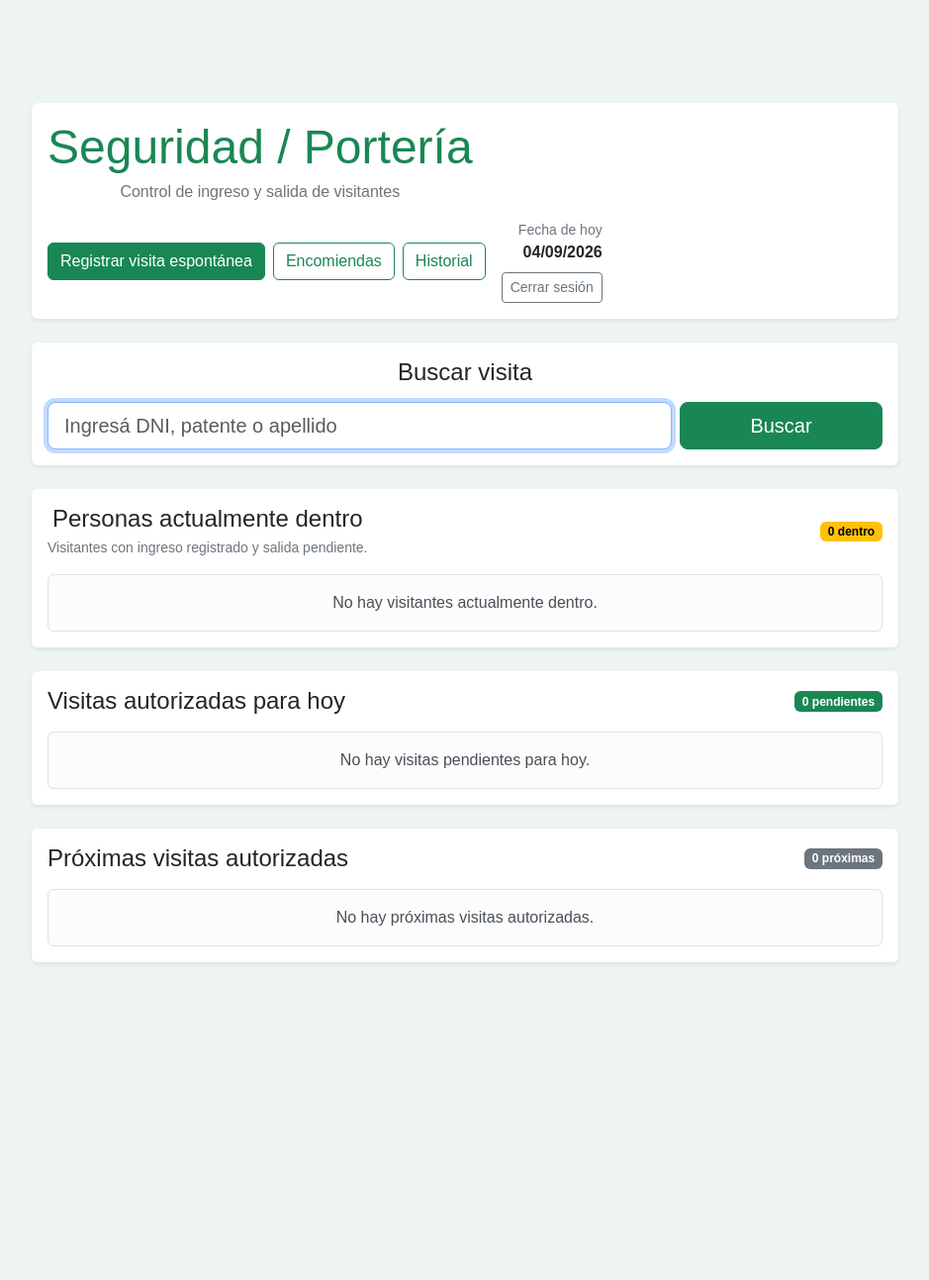
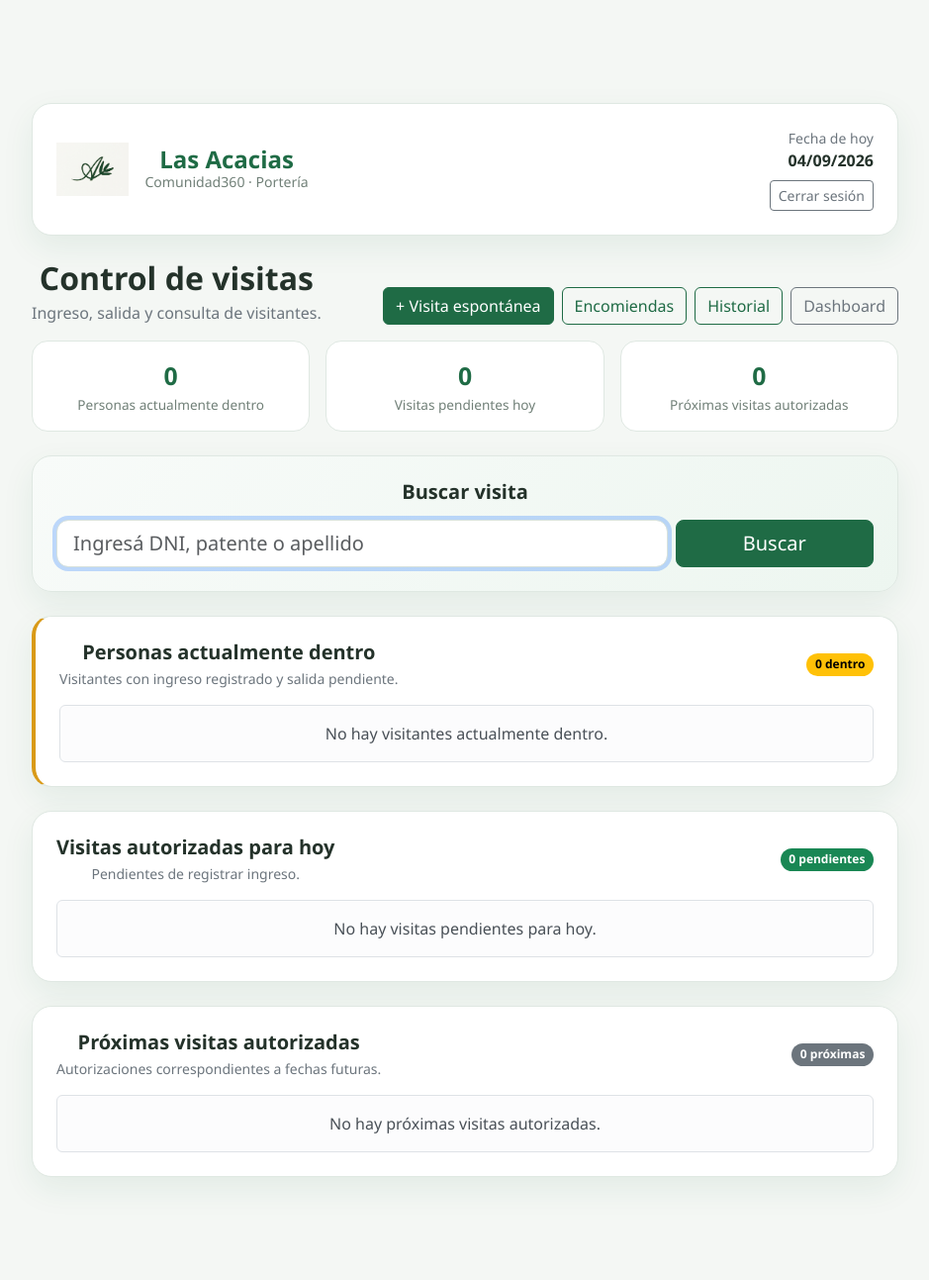
Before and after one commit to rodrigocesantiago-arg/LasAcaciasHudson, a Django app: page /seguridad/visitas/ in a window 1280 px wide. Shown: the whole page at 99% size, without its empty margins (170-1109 px from the left). Before the commit the page ends 973 px from the top, so only its background shows below. Run offline with Django 5.2, Linux system fonts and the light colour scheme; a user stored in the database is signed in; tables that the repository leaves empty hold one stand-in row (values such as "Sample post").

Commit message:
Redisenar control de visitas de porteria

```diff
--- a/backend/core/templates/core/seguridad_visitas.html
+++ b/backend/core/templates/core/seguridad_visitas.html
@@ -2,283 +2,128 @@
 <!DOCTYPE html>
 <html lang="es">
 <head>
-    <meta charset="UTF-8">
-    <meta name="viewport" content="width=device-width, initial-scale=1.0">
-    <title>Comunidad360 - Seguridad</title>
-    <link href="https://cdn.jsdelivr.net/npm/bootstrap@5.3.7/dist/css/bootstrap.min.css" rel="stylesheet">
-    <link rel="stylesheet" href="{% static 'core/css/styles.css' %}">
+<meta charset="UTF-8"><meta name="viewport" content="width=device-width, initial-scale=1.0">
+<title>Las Acacias - Control de visitas</title>
+<link href="https://cdn.jsdelivr.net/npm/bootstrap@5.3.7/dist/css/bootstrap.min.css" rel="stylesheet">
+<link rel="stylesheet" href="{% static 'core/css/styles.css' %}">
+
+<style>
+:root {
+  --verde: #1f6b45;
+  --verde-oscuro: #155236;
+  --verde-suave: #eaf4ee;
+  --fondo: #f4f7f4;
+  --texto: #24322a;
+  --borde: #dfe8e2;
+}
+body { background: var(--fondo); color: var(--texto); font-family: "Segoe UI", Arial, sans-serif; }
+.topbar, .panel { background:#fff; border:1px solid var(--borde); border-radius:20px; box-shadow:0 12px 32px rgba(31,107,69,.08); }
+.brand-logo { height:54px; width:auto; }
+.brand-title { font-weight:750; color:var(--verde); line-height:1.05; }
+.brand-sub { color:#718078; font-size:.88rem; }
+.page-title, .section-title { font-weight:750; }
+.metric { background:#fff; border:1px solid var(--borde); border-radius:16px; padding:16px 18px; height:100%; }
+.metric-number { font-size:1.55rem; font-weight:800; color:var(--verde); }
+.metric-label { color:#718078; font-size:.85rem; }
+.btn-success { background:var(--verde); border-color:var(--verde); }
+.btn-success:hover { background:var(--verde-oscuro); border-color:var(--verde-oscuro); }
+.btn-outline-success { color:var(--verde); border-color:var(--verde); }
+.btn-outline-success:hover { background:var(--verde); border-color:var(--verde); }
+.form-control, .form-select, textarea { border-radius:12px !important; border-color:#d8e2dc !important; }
+.table thead th { color:#617068; font-size:.78rem; text-transform:uppercase; letter-spacing:.035em; white-space:nowrap; }
+.table td { vertical-align:middle; }
+.badge { border-radius:999px; padding:.48em .72em; }
+.search-box { background:linear-gradient(135deg,#f8fbf9,#edf6f0); }
+.inside-panel { border-left:4px solid #d99a18; }
+@media (max-width:767px) {
+  .brand-logo { height:44px; }
+  .topbar,.panel { border-radius:16px; }
+}
+</style>
 </head>
-<body>
-<div class="container py-4">
+<body><div class="container py-4">
+<header class="topbar p-3 p-md-4 mb-4">
+<div class="d-flex justify-content-between align-items-center flex-wrap gap-3">
+<div class="d-flex align-items-center gap-3">
+<img src="{% static 'core/img/las_acacias_logo.png' %}" class="brand-logo" alt="Las Acacias">
+<div><div class="brand-title fs-4">Las Acacias</div><div class="brand-sub">Comunidad360 · Portería</div></div>
+</div>
+<div class="text-end"><div class="small text-secondary">Fecha de hoy</div><div class="fw-bold">{{ hoy|date:"d/m/Y" }}</div>
+<a href="{% url 'logout' %}" class="btn btn-outline-secondary btn-sm mt-2">Cerrar sesión</a></div>
+</div></header>
 
-    <div class="card shadow-sm border-0 mb-4">
-        <div class="card-body">
-            <div class="d-flex justify-content-between align-items-center flex-wrap gap-3">
-                <div>
-                    <h1 class="text-success mb-1">Seguridad / Portería</h1>
-                    <div class="text-secondary">Control de ingreso y salida de visitantes</div>
-                </div>
+<div class="d-flex justify-content-between align-items-end flex-wrap gap-3 mb-3">
+<div><h1 class="page-title h2 mb-1">Control de visitas</h1><div class="text-secondary">Ingreso, salida y consulta de visitantes.</div></div>
+<div class="d-flex gap-2 flex-wrap">
+<a href="{% url 'visita_espontanea' %}" class="btn btn-success">+ Visita espontánea</a>
+<a href="{% url 'seguridad_encomiendas' %}" class="btn btn-outline-success">Encomiendas</a>
+<a href="{% url 'historial_seguridad' %}" class="btn btn-outline-success">Historial</a>
+<a href="{% url 'seguridad_dashboard' %}" class="btn btn-outline-secondary">Dashboard</a>
+</div></div>
 
-                <div class="d-flex align-items-center gap-3 flex-wrap justify-content-end">
-                    <div class="d-flex gap-2 flex-wrap">
-                        <a href="{% url 'visita_espontanea' %}" class="btn btn-success">
-                            Registrar visita espontánea
-                        </a>
-                        <a href="{% url 'seguridad_encomiendas' %}" class="btn btn-outline-success">
-                            Encomiendas
-                        </a>
-                        <a href="{% url 'historial_seguridad' %}" class="btn btn-outline-success">
-                            Historial
-                        </a>
-                    </div>
+<div class="row g-3 mb-4">
+<div class="col-6 col-lg-4"><div class="metric"><div class="metric-number">{{ personas_dentro|length }}</div><div class="metric-label">Personas actualmente dentro</div></div></div>
+<div class="col-6 col-lg-4"><div class="metric"><div class="metric-number">{{ visitas_hoy|length }}</div><div class="metric-label">Visitas pendientes hoy</div></div></div>
+<div class="col-12 col-lg-4"><div class="metric"><div class="metric-number">{{ proximas_visitas|length }}</div><div class="metric-label">Próximas visitas autorizadas</div></div></div>
+</div>
 
-                    <div class="text-end">
-                        <div class="small text-secondary">Fecha de hoy</div>
-                        <div class="fw-bold">{{ hoy|date:"d/m/Y" }}</div>
-                        <a href="{% url 'logout' %}" class="btn btn-outline-secondary btn-sm mt-2">
-                            Cerrar sesión
-                        </a>
-                    </div>
-                </div>
-            </div>
-        </div>
-    </div>
+<section class="panel search-box p-3 p-md-4 mb-4">
+<h2 class="section-title h5 mb-3">Buscar visita</h2>
+<form method="get"><div class="row g-2">
+<div class="col-md-9"><input type="text" name="q" value="{{ busqueda }}" class="form-control form-control-lg" placeholder="Ingresá DNI, patente o apellido" autofocus></div>
+<div class="col-md-3 d-grid"><button type="submit" class="btn btn-success btn-lg">Buscar</button></div>
+</div></form>
+{% if busqueda %}<div class="mt-3"><a href="{% url 'seguridad_visitas' %}" class="btn btn-outline-secondary btn-sm">Limpiar búsqueda</a></div>{% endif %}
+</section>
 
-    <div class="card shadow-sm border-0 mb-4">
-        <div class="card-body">
-            <h4 class="mb-3">Buscar visita</h4>
-            <form method="get">
-                <div class="row g-2">
-                    <div class="col-md-9">
-                        <input type="text" name="q" value="{{ busqueda }}"
-                               class="form-control form-control-lg"
-                               placeholder="Ingresá DNI, patente o apellido" autofocus>
-                    </div>
-                    <div class="col-md-3 d-grid">
-                        <button type="submit" class="btn btn-success btn-lg">Buscar</button>
-                    </div>
-                </div>
-            </form>
+<section class="panel inside-panel p-3 p-md-4 mb-4">
+<div class="d-flex justify-content-between align-items-center mb-3 flex-wrap gap-2">
+<div><h2 class="section-title h5 mb-1">Personas actualmente dentro</h2><div class="text-secondary small">Visitantes con ingreso registrado y salida pendiente.</div></div>
+<span class="badge text-bg-warning">{{ personas_dentro|length }} dentro</span></div>
+{% if personas_dentro %}
+<div class="table-responsive"><table class="table table-hover align-middle mb-0">
+<thead><tr><th>Visitante</th><th>DNI</th><th>Patente</th><th>Lote</th><th>Ingreso</th><th>Acción</th></tr></thead><tbody>
+{% for visita in personas_dentro %}<tr>
+<td class="fw-bold">{{ visita.apellido }}, {{ visita.nombre }}</td><td>{{ visita.dni }}</td>
+<td>{% if visita.patente %}<span class="badge text-bg-dark">{{ visita.patente }}</span>{% else %}<span class="text-secondary">—</span>{% endif %}</td>
+<td><span class="fw-bold">{{ visita.lote.numero }}</span>{% if visita.lote.apellido_familia %}<div class="small text-secondary">{{ visita.lote.apellido_familia }}</div>{% endif %}</td>
+<td><div class="fw-bold">{{ visita.fecha_hora_ingreso|date:"H:i" }}</div><div class="small text-secondary">{{ visita.fecha_hora_ingreso|date:"d/m/Y" }}</div></td>
+<td><form method="post" action="{% url 'registrar_salida' visita.id %}" class="m-0">{% csrf_token %}<button type="submit" class="btn btn-danger btn-sm">Registrar salida</button></form></td>
+</tr>{% endfor %}</tbody></table></div>
+{% else %}<div class="alert alert-light border mb-0">No hay visitantes actualmente dentro.</div>{% endif %}
+</section>
 
-            {% if busqueda %}
-                <div class="mt-3">
-                    <a href="{% url 'seguridad_visitas' %}" class="btn btn-outline-secondary btn-sm">
-                        Limpiar búsqueda
-                    </a>
-                </div>
-            {% endif %}
-        </div>
-    </div>
+<section class="panel p-3 p-md-4 mb-4">
+<div class="d-flex justify-content-between align-items-center mb-3 flex-wrap gap-2">
+<div><h2 class="section-title h5 mb-1">Visitas autorizadas para hoy</h2><div class="text-secondary small">Pendientes de registrar ingreso.</div></div>
+<span class="badge text-bg-success">{{ visitas_hoy|length }} pendiente{{ visitas_hoy|length|pluralize }}</span></div>
+{% if visitas_hoy %}
+<div class="table-responsive"><table class="table table-hover align-middle mb-0">
+<thead><tr><th>Visitante</th><th>DNI</th><th>Patente</th><th>Lote</th><th>Evento</th><th>Acción</th></tr></thead><tbody>
+{% for visita in visitas_hoy %}<tr>
+<td class="fw-bold">{{ visita.apellido }}, {{ visita.nombre }}</td><td>{{ visita.dni }}</td>
+<td>{% if visita.patente %}<span class="badge text-bg-dark">{{ visita.patente }}</span>{% else %}<span class="text-secondary">—</span>{% endif %}</td>
+<td><span class="fw-bold">{{ visita.lote.numero }}</span>{% if visita.lote.apellido_familia %}<div class="small text-secondary">{{ visita.lote.apellido_familia }}</div>{% endif %}</td>
+<td>{% if visita.evento %}{{ visita.evento }}{% else %}<span class="text-secondary">—</span>{% endif %}</td>
+<td><form method="post" action="{% url 'registrar_ingreso' visita.id %}" class="m-0">{% csrf_token %}<button type="submit" class="btn btn-success btn-sm">Registrar ingreso</button></form></td>
+</tr>{% endfor %}</tbody></table></div>
+{% else %}<div class="alert alert-light border mb-0">{% if busqueda %}No hay visitas de hoy que coincidan con la búsqueda.{% else %}No hay visitas pendientes para hoy.{% endif %}</div>{% endif %}
+</section>
 
-    <div class="card shadow-sm border-0 mb-4">
-        <div class="card-body">
-            <div class="d-flex justify-content-between align-items-center mb-3 flex-wrap gap-2">
-                <div>
-                    <h4 class="mb-1">Personas actualmente dentro</h4>
-                    <div class="text-secondary small">Visitantes con ingreso registrado y salida pendiente.</div>
-                </div>
-                <span class="badge text-bg-warning">{{ personas_dentro|length }} dentro</span>
-            </div>
-
-            {% if personas_dentro %}
-                <div class="table-responsive">
-                    <table class="table table-hover align-middle mb-0">
-                        <thead>
-                            <tr>
-                                <th>Visitante</th>
-                                <th>DNI</th>
-                                <th>Patente</th>
-                                <th>Lote</th>
-                                <th>Ingreso</th>
-                                <th>Acción</th>
-                            </tr>
-                        </thead>
-                        <tbody>
-                        {% for visita in personas_dentro %}
-                            <tr>
-                                <td class="fw-bold">{{ visita.apellido }}, {{ visita.nombre }}</td>
-                                <td>{{ visita.dni }}</td>
-                                <td>
-                                    {% if visita.patente %}
-                                        <span class="badge text-bg-dark">{{ visita.patente }}</span>
-                                    {% else %}
-                                        <span class="text-secondary">—</span>
-                                    {% endif %}
-                                </td>
-                                <td>
-                                    <span class="fw-bold">{{ visita.lote.numero }}</span>
-                                    {% if visita.lote.apellido_familia %}
-                                        <div class="small text-secondary">{{ visita.lote.apellido_familia }}</div>
-                                    {% endif %}
-                                </td>
-                                <td>
-                                    <div class="fw-bold">{{ visita.fecha_hora_ingreso|date:"H:i" }}</div>
-                                    <div class="small text-secondary">{{ visita.fecha_hora_ingreso|date:"d/m/Y" }}</div>
-                                </td>
-                                <td>
-                                    <form method="post" action="{% url 'registrar_salida' visita.id %}" class="m-0">
-                                        {% csrf_token %}
-                                        <button type="submit" class="btn btn-danger btn-sm">
-                                            Registrar salida
-                                        </button>
-                                    </form>
-                                </td>
-                            </tr>
-                        {% endfor %}
-                        </tbody>
-                    </table>
-                </div>
-            {% else %}
-                <div class="alert alert-light border mb-0">
-                    No hay visitantes actualmente dentro.
-                </div>
-            {% endif %}
-        </div>
-    </div>
-
-    <div class="card shadow-sm border-0 mb-4">
-        <div class="card-body">
-            <div class="d-flex justify-content-between align-items-center mb-3 flex-wrap gap-2">
-                <h4 class="mb-0">Visitas autorizadas para hoy</h4>
-                <span class="badge text-bg-success">
-                    {{ visitas_hoy|length }} pendiente{{ visitas_hoy|length|pluralize }}
-                </span>
-            </div>
-
-            {% if visitas_hoy %}
-                <div class="table-responsive">
-                    <table class="table table-hover align-middle mb-0">
-                        <thead>
-                            <tr>
-                                <th>Visitante</th>
-                                <th>DNI</th>
-                                <th>Patente</th>
-                                <th>Lote</th>
-                                <th>Evento</th>
-                                <th>Acción</th>
-                            </tr>
-                        </thead>
-                        <tbody>
-                        {% for visita in visitas_hoy %}
-                            <tr>
-                                <td class="fw-bold">{{ visita.apellido }}, {{ visita.nombre }}</td>
-                                <td>{{ visita.dni }}</td>
-                                <td>
-                                    {% if visita.patente %}
-                                        <span class="badge text-bg-dark">{{ visita.patente }}</span>
-                                    {% else %}
-                                        <span class="text-secondary">—</span>
-                                    {% endif %}
-                                </td>
-                                <td>
-                                    <span class="fw-bold">{{ visita.lote.numero }}</span>
-                                    {% if visita.lote.apellido_familia %}
-                                        <div class="small text-secondary">{{ visita.lote.apellido_familia }}</div>
-                                    {% endif %}
-                                </td>
-                                <td>
-                                    {% if visita.evento %}
-                                        {{ visita.evento }}
-                                    {% else %}
-                                        <span class="text-secondary">—</span>
-                                    {% endif %}
-                                </td>
-                                <td>
-                                    <form method="post" action="{% url 'registrar_ingreso' visita.id %}" class="m-0">
-                                        {% csrf_token %}
-                                        <button type="submit" class="btn btn-success btn-sm">
-                                            Registrar ingreso
-                                        </button>
-                                    </form>
-                                </td>
-                            </tr>
-                        {% endfor %}
-                        </tbody>
-                    </table>
-                </div>
-            {% else %}
-                <div class="alert alert-light border mb-0">
-                    {% if busqueda %}
-                        No hay visitas de hoy que coincidan con la búsqueda.
-                    {% else %}
-                        No hay visitas pendientes para hoy.
-                    {% endif %}
-                </div>
-            {% endif %}
-        </div>
-    </div>
-
-    <div class="card shadow-sm border-0">
-        <div class="card-body">
-            <div class="d-flex justify-content-between align-items-center mb-3 flex-wrap gap-2">
-                <h4 class="mb-0">Próximas visitas autorizadas</h4>
-                <span class="badge text-bg-secondary">
-                    {{ proximas_visitas|length }} próxima{{ proximas_visitas|length|pluralize }}
-                </span>
-            </div>
-
-            {% if proximas_visitas %}
-                <div class="table-responsive">
-                    <table class="table table-hover align-middle mb-0">
-                        <thead>
-                            <tr>
-                                <th>Fecha</th>
-                                <th>Visitante</th>
-                                <th>DNI</th>
-                                <th>Patente</th>
-                                <th>Lote</th>
-                                <th>Evento</th>
-                                <th>Estado</th>
-                            </tr>
-                        </thead>
-                        <tbody>
-                        {% for visita in proximas_visitas %}
-                            <tr>
-                                <td class="fw-bold">{{ visita.fecha|date:"d/m/Y" }}</td>
-                                <td>{{ visita.apellido }}, {{ visita.nombre }}</td>
-                                <td>{{ visita.dni }}</td>
-                                <td>
-                                    {% if visita.patente %}
-                                        <span class="badge text-bg-dark">{{ visita.patente }}</span>
-                                    {% else %}
-                                        <span class="text-secondary">—</span>
-                                    {% endif %}
-                                </td>
-                                <td>
-                                    <span class="fw-bold">{{ visita.lote.numero }}</span>
-                                    {% if visita.lote.apellido_familia %}
-                                        <div class="small text-secondary">{{ visita.lote.apellido_familia }}</div>
-                                    {% endif %}
-                                </td>
-                                <td>
-                                    {% if visita.evento %}
-                                        {{ visita.evento }}
-                                    {% else %}
-                                        <span class="text-secondary">—</span>
-                                    {% endif %}
-                                </td>
-                                <td>
-                                    <span class="badge text-bg-light border text-secondary">
-                                        Disponible el {{ visita.fecha|date:"d/m/Y" }}
-                                    </span>
-                                </td>
-                            </tr>
-                        {% endfor %}
-                        </tbody>
-                    </table>
-                </div>
-            {% else %}
-                <div class="alert alert-light border mb-0">
-                    {% if busqueda %}
-                        No hay próximas visitas que coincidan con la búsqueda.
-                    {% else %}
-                        No hay próximas visitas autorizadas.
-                    {% endif %}
-                </div>
-            {% endif %}
-        </div>
-    </div>
-
-</div>
-</body>
-</html>
+<section class="panel p-3 p-md-4">
+<div class="d-flex justify-content-between align-items-center mb-3 flex-wrap gap-2">
+<div><h2 class="section-title h5 mb-1">Próximas visitas autorizadas</h2><div class="text-secondary small">Autorizaciones correspondientes a fechas futuras.</div></div>
+<span class="badge text-bg-secondary">{{ proximas_visitas|length }} próxima{{ proximas_visitas|length|pluralize }}</span></div>
+{% if proximas_visitas %}
+<div class="table-responsive"><table class="table table-hover align-middle mb-0">
+<thead><tr><th>Fecha</th><th>Visitante</th><th>DNI</th><th>Patente</th><th>Lote</th><th>Evento</th><th>Estado</th></tr></thead><tbody>
+{% for visita in proximas_visitas %}<tr>
+<td class="fw-bold">{{ visita.fecha|date:"d/m/Y" }}</td><td>{{ visita.apellido }}, {{ visita.nombre }}</td><td>{{ visita.dni }}</td>
+<td>{% if visita.patente %}<span class="badge text-bg-dark">{{ visita.patente }}</span>{% else %}<span class="text-secondary">—</span>{% endif %}</td>
+<td><span class="fw-bold">{{ visita.lote.numero }}</span>{% if visita.lote.apellido_familia %}<div class="small text-secondary">{{ visita.lote.apellido_familia }}</div>{% endif %}</td>
+<td>{% if visita.evento %}{{ visita.evento }}{% else %}<span class="text-secondary">—</span>{% endif %}</td>
+<td><span class="badge text-bg-light border text-secondary">Disponible el {{ visita.fecha|date:"d/m/Y" }}</span></td>
+</tr>{% endfor %}</tbody></table></div>
+{% else %}<div class="alert alert-light border mb-0">{% if busqueda %}No hay próximas visitas que coincidan con la búsqueda.{% else %}No hay próximas visitas autorizadas.{% endif %}</div>{% endif %}
+</section>
+</div></body></html>
```
Also changed, not shown: backend/core/templates/core/visita_espontanea.html (+64 -117 lines).
